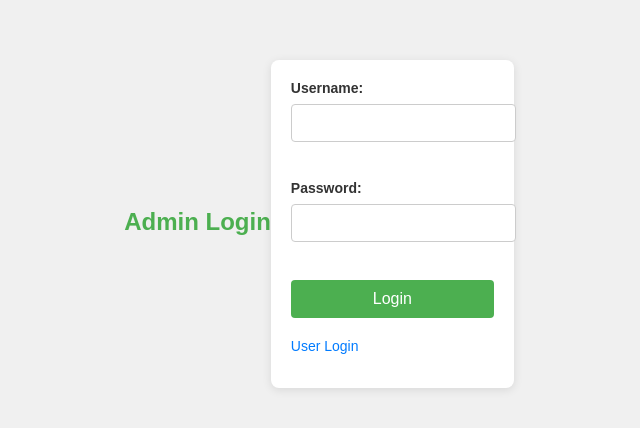
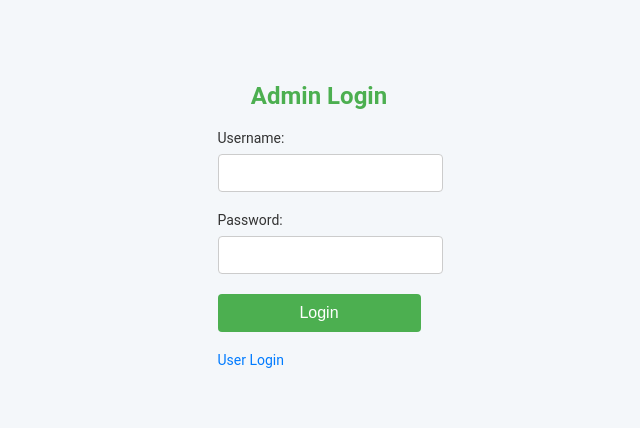
Before and after one commit to RAHULKRISHNAKR/Seminar_Hall_Booking_System, a website: page admin-login.html in a window 1280 px wide. Shown: the part 176-604 px from the top of the page, without its empty margins (321-961 px from the left). Drawn offline with Linux system fonts and the light colour scheme; no server answers.

Commit message:
version 9

```diff
--- a/admin-styles.css
+++ b/admin-styles.css
@@ -1,56 +1,85 @@
 /* General body styling */
 body {
-    font-family: Arial, sans-serif;
-    background-color: #f0f0f0;
+    font-family: 'Roboto', sans-serif;
+    background-color: #f4f7fa;
+    margin: 0;
     display: flex;
     justify-content: center;
     align-items: center;
-    height: 100vh;
-    margin: 0;
+    min-height: 100vh;
+    flex-direction: column;
+    color: #333;
 }
 
-h1 {
+/* Admin Dashboard heading */
+h2 {
     color: #333;
+    text-align: center;
+    margin-bottom: 20px;
+    font-weight: 500;
+    font-size: 24px;
+}
+
+/* Table container */
+#booking-list {
+    background-color: #fff;
+    padding: 20px;
+    border-radius: 12px;
+    box-shadow: 0 8px 16px rgba(0, 0, 0, 0.1);
+    max-width: 900px;
+    width: 100%;
     text-align: center;
 }
 
-#admin-login-section {
-    background-color: #fff;
-    padding: 20px;
+/* Table styling */
+table {
+    width: 100%;
+    border-collapse: collapse;
+    margin: 20px 0;
+    font-size: 16px;
     border-radius: 8px;
-    box-shadow: 0 2px 10px rgba(0, 0, 0, 0.1);
+    overflow: hidden;
 }
 
-form {
-    display: flex;
-    flex-direction: column;
+/* Table headers */
+th {
+    background-color: #4CAF50;
+    color: white;
+    padding: 12px 15px;
+    text-align: left;
+    font-weight: 500;
+    font-size: 16px;
 }
 
-label {
-    margin-bottom: 5px;
-    font-weight: bold;
+/* Table rows */
+td {
+    padding: 12px 15px;
+    border-bottom: 1px solid #ddd;
 }
 
-input[type="text"],
-input[type="password"] {
-    padding: 10px;
-    margin-bottom: 15px;
-    border: 1px solid #ccc;
-    border-radius: 4px;
-    font-size: 14px;
+/* Hover effect on table rows */
+tr:hover {
+    background-color: #f2f2f2;
 }
 
-button[type="submit"] {
-    padding: 10px;
+/* Status label styling */
+td:nth-child(5) {
+    font-weight: 500;
+    color: #333;
+}
+
+/* Action buttons */
+button {
+    padding: 8px 12px;
     background-color: #4CAF50;
     color: white;
     border: none;
     border-radius: 4px;
     cursor: pointer;
-    font-size: 16px;
+    font-size: 14px;
 }
 
-button[type="submit"]:hover {
+button:hover {
     background-color: #45a049;
 }
 
```
Also changed, not shown: index.html (+1 -1 lines).
